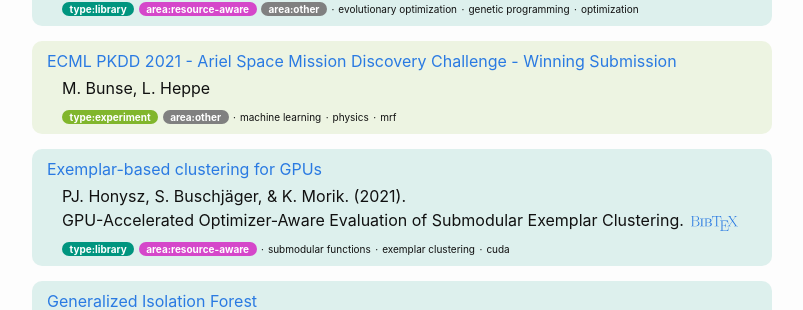
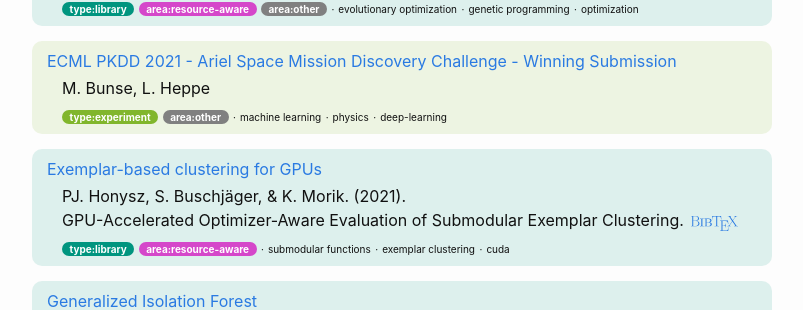
Before and after one commit to ML2R-center/ML2R-center.github.io, a Jekyll site: the page built from index.md, in a window 1280 px wide and 900 px high, scrolled down 512 px. Shown: the part 149-459 px from the top of the window, without its empty margins (238-1041 px from the left). Built offline with Jekyll 4.4.1, drawn with Linux system fonts in a browser that asks for light colours; our own code applies the rules of GitHub Pages for plain Markdown files.

Commit message:
Update software.yml

```diff
--- a/_data/software.yml
+++ b/_data/software.yml
@@ -149,4 +149,4 @@
   url: https://github.com/tudo-ls8/ecml-discovery-challenge-ariel-2021
   description: "M. Bunse, L. Heppe"
   areas: [ "o" ]
-  keywords: [ "machine learning", "physics", "mrf"]
+  keywords: [ "machine learning", "physics", "deep-learning"]
```
